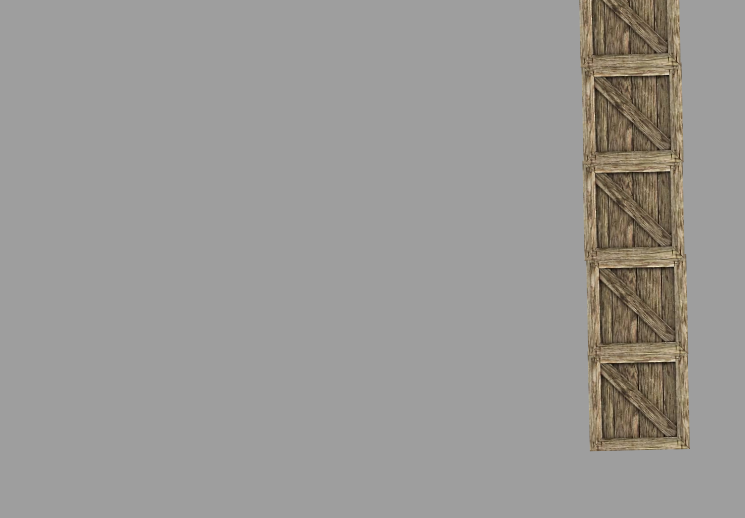
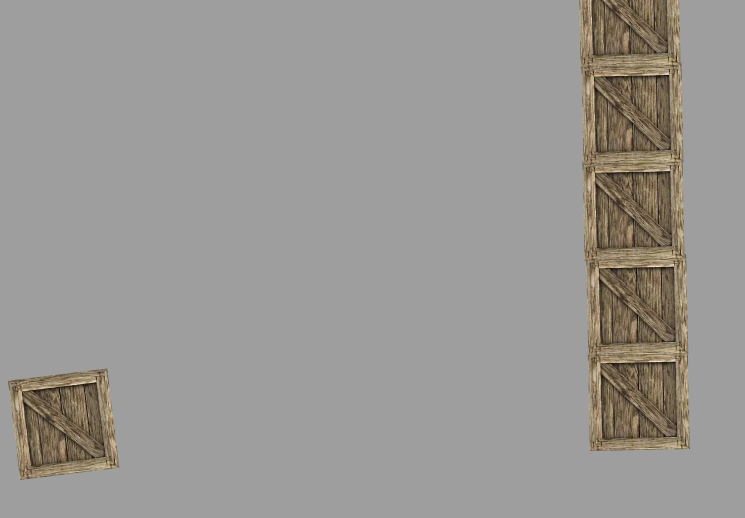
Before and after one commit to Scrumplesplunge/sandbox, a plain HTML site: page index.html in a window 1280 px wide. Shown: the whole page, without its empty margins (0-745 px from the left). Drawn offline with Linux system fonts and the light colour scheme.

Commit message:
Add a group constraint.

```diff
--- a/index.html
+++ b/index.html
@@ -1,6 +1,6 @@
 <!doctype html>
 <meta charset=utf-8>
-<title>Automate</title>
+<title>Sandbox</title>
 <style>
 body {
   background: black;
--- a/main.js
+++ b/main.js
@@ -1,4 +1,4 @@
-import {Vector} from './types.js';
+import {Vector, Matrix} from './types.js';
 import * as io from './io.js';
 import {PhysicsObject, AABB, Circle, intersect} from './physics.js';
 
@@ -40,6 +40,103 @@ class Crate extends PhysicsObject {
 Crate.image = new Image;
 Crate.image.src = "crate.png";
 
+class Child {
+  constructor(object, offset, angleOffset) {
+    if (object.inverseMass == 0 || object.inverseInertia == 0) {
+      throw new Error('Infinitely massive objects cannot be child nodes.');
+    }
+    this.object = object;
+    this.offset = offset;
+    this.angleOffset = angleOffset;
+  }
+}
+
+class Group {
+  constructor(children) {
+    this.children = children;
+    // Compute combined momentum.
+    this.mass = 0;
+    let offset = new Vector;
+    for (const child of children) {
+      const childMass = 1 / child.object.inverseMass;
+      this.mass += childMass;
+      offset = offset.add(child.offset.mul(childMass));
+    }
+    offset = offset.mul(1 / this.mass);
+    // Ensure that the offsets are all relative to the centre of mass.
+    for (const child of this.children) {
+      child.offset = child.offset.sub(offset);
+    }
+    this.inertia = 0;
+    for (const child of children) {
+      const childMass = 1 / child.object.inverseMass;
+      const childInertia = 1 / child.object.inverseInertia;
+      this.inertia += childInertia + childMass * child.offset.dot(child.offset);
+    }
+  }
+  update(dt) {
+    // Compute combined momentum.
+    let momentum = new Vector;
+    let massCenter = new Vector;
+    let angularMomentum = 0;
+    for (const child of this.children) {
+      const childMass = 1 / child.object.inverseMass;
+      const childInertia = 1 / child.object.inverseInertia;
+      massCenter = massCenter.add(child.object.position.mul(childMass));
+      momentum = momentum.add(child.object.velocity.mul(childMass));
+      angularMomentum += child.object.angularVelocity * childInertia;
+    }
+    massCenter = massCenter.mul(1 / this.mass);
+    // Add the angular momentum given by the linear component of children.
+    for (const child of this.children) {
+      const childMass = 1 / child.object.inverseMass;
+      const r = child.object.position.sub(massCenter);
+      // We need to account for objects being further apart than they are
+      // supposed to be to avoid that introducing unwanted additional energy.
+      const distance = r.length();
+      const intendedDistance = child.offset.length();
+      angularMomentum += childMass * r.cross(child.object.velocity) *
+          intendedDistance / distance;
+    }
+    // Derive the expected velocities.
+    const velocity = momentum.mul(1 / this.mass);
+    const angularVelocity = angularMomentum / this.inertia;
+    // Update velocities.
+    for (const child of this.children) {
+      const offset = child.object.position.sub(massCenter);
+      const distance = offset.length();
+      const intendedDistance = child.offset.length();
+      const rotationalVelocity =
+          offset.rotate90().mul(angularVelocity * intendedDistance / distance);
+      child.object.angularVelocity = angularVelocity;
+      child.object.velocity = velocity.add(rotationalVelocity);
+    }
+    // Correct the relative offsets of objects.
+    let orientation = new Vector;
+    for (const child of this.children) {
+      const offset = child.object.position.sub(massCenter);
+      const childMass = 1 / child.object.inverseMass;
+      orientation = orientation.add(
+          Vector.fromAngle(offset.angle() - child.offset.angle())
+              .mul(childMass));
+    }
+    const angle = orientation.angle();
+    const matrix = Matrix.rotate(angle);
+    const amount = 0.8;
+    for (const child of this.children) {
+      const current = child.object.position;
+      const target = massCenter.add(matrix.apply(child.offset));
+      child.object.position = current.add(target.sub(current).mul(amount));
+      child.object.angle = angle + child.angleOffset;
+    }
+    debugger;
+  }
+}
+
+function weld(...objects) {
+  return new Group(objects.map(o => new Child(o, o.position, o.angle)));
+}
+
 const universe = [];
 const planet = new Planet(30);
 universe.push(planet);
@@ -51,7 +148,14 @@ for (let i = 0; i < 5; i++) {
   crate.position = box.position.sub(new Vector(0, 0.5 * (1 + i)));
   universe.push(crate);
 }
-window.box = box;
+const a = new Crate(new Vector(0.5, 0.5));
+const b = new Crate(new Vector(0.5, 0.5));
+const c = new Crate(new Vector(0.5, 0.5));
+a.position = box.position.sub(new Vector(3, 1));
+b.position = box.position.sub(new Vector(4, 1));
+c.position = box.position.sub(new Vector(3.5, 2));
+universe.push(a, b, c);
+const triangle = weld(a, b, c);
 io.camera.position = box.position;
 
 let heldItem = null;
@@ -102,6 +206,7 @@ function innerTick(dt) {
   for (const x of universe) {
     x.update(dt);
   }
+  triangle.update(dt);
   // Resolve collisions.
   for (let i = 0, n = universe.length; i < n; i++) {
     const movableA = universe[i].movable();
--- a/types.js
+++ b/types.js
@@ -2,6 +2,9 @@ export class Vector {
   constructor(x = 0, y = 0) {
     this.x = x;
     this.y = y;
+  }
+  static fromAngle(r) {
+    return new Vector(Math.cos(r), Math.sin(r));
   }
   clone() { return new Vector(this.x, this.y) }
   add(v) { return new Vector(this.x + v.x, this.y + v.y) }
@@ -12,6 +15,7 @@ export class Vector {
   rotate90() { return new Vector(-this.y, this.x) }
   length() { return Math.sqrt(this.dot(this)) }
   neg() { return new Vector(-this.x, -this.y) }
+  angle() { return Math.atan2(this.y, this.x) }
   normalized() {
     const length = this.length();
     return length == 0 ? new Vector(1, 0) : this.mul(1 / length);
```
